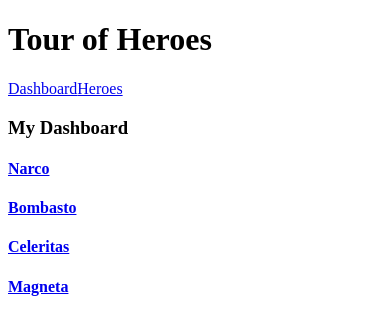
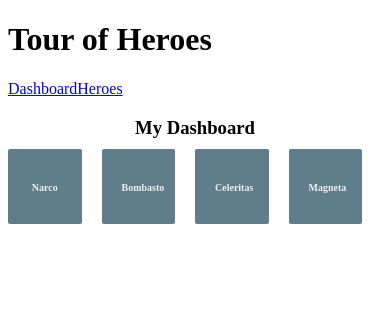
Before and after one commit to giovannipds/angular-tour-of-heroes, an Angular app: page /dashboard in a window 390 px wide. Shown: the top 334 px of the page. Built offline with nearby package versions, Linux system fonts and the light colour scheme.

Commit message:
Add dashboard and hero detail css

```diff
--- /dev/null
+++ b/src/app/dashboard.component.css
@@ -0,0 +1,61 @@
+[class*='col-'] {
+  float: left;
+  padding-right: 20px;
+  padding-bottom: 20px;
+}
+[class*='col-']:last-of-type {
+  padding-right: 0;
+}
+a {
+  text-decoration: none;
+}
+*, *:after, *:before {
+  -webkit-box-sizing: border-box;
+  -moz-box-sizing: border-box;
+  box-sizing: border-box;
+}
+h3 {
+  text-align: center; margin-bottom: 0;
+}
+h4 {
+  position: relative;
+}
+.grid {
+  margin: 0;
+}
+.col-1-4 {
+  width: 25%;
+}
+.module {
+  padding: 20px;
+  text-align: center;
+  color: #eee;
+  max-height: 120px;
+  min-width: 120px;
+  background-color: #607D8B;
+  border-radius: 2px;
+}
+.module:hover {
+  background-color: #EEE;
+  cursor: pointer;
+  color: #607d8b;
+}
+.grid-pad {
+  padding: 10px 0;
+}
+.grid-pad > [class*='col-']:last-of-type {
+  padding-right: 20px;
+}
+@media (max-width: 600px) {
+  .module {
+    font-size: 10px;
+    max-height: 75px; }
+}
+@media (max-width: 1024px) {
+  .grid {
+    margin: 0;
+  }
+  .module {
+    min-width: 60px;
+  }
+}
--- a/src/app/dashboard.component.ts
+++ b/src/app/dashboard.component.ts
@@ -5,7 +5,8 @@
 
 @Component({
   selector: 'my-dashboard',
-  templateUrl: './dashboard.component.html'
+  templateUrl: './dashboard.component.html',
+  styleUrls: [ './dashboard.component.css' ]
 })
 export class DashboardComponent implements OnInit {
 
--- /dev/null
+++ b/src/app/hero-detail.component.css
@@ -0,0 +1,29 @@
+label {
+  display: inline-block;
+  width: 3em;
+  margin: .5em 0;
+  color: #607D8B;
+  font-weight: bold;
+}
+input {
+  height: 2em;
+  font-size: 1em;
+  padding-left: .4em;
+}
+button {
+  margin-top: 20px;
+  font-family: Arial;
+  background-color: #eee;
+  border: none;
+  padding: 5px 10px;
+  border-radius: 4px;
+  cursor: pointer; cursor: hand;
+}
+button:hover {
+  background-color: #cfd8dc;
+}
+button:disabled {
+  background-color: #eee;
+  color: #ccc;
+  cursor: auto;
+}
--- a/src/app/hero-detail.component.ts
+++ b/src/app/hero-detail.component.ts
@@ -8,7 +8,8 @@
 
 @Component({
   selector: 'hero-detail',
-  templateUrl: './hero-detail.component.html'
+  templateUrl: './hero-detail.component.html',
+  styleUrls: [ './hero-detail.component.css' ]
 })
 export class HeroDetailComponent implements OnInit {
   @Input() hero: Hero;
```
